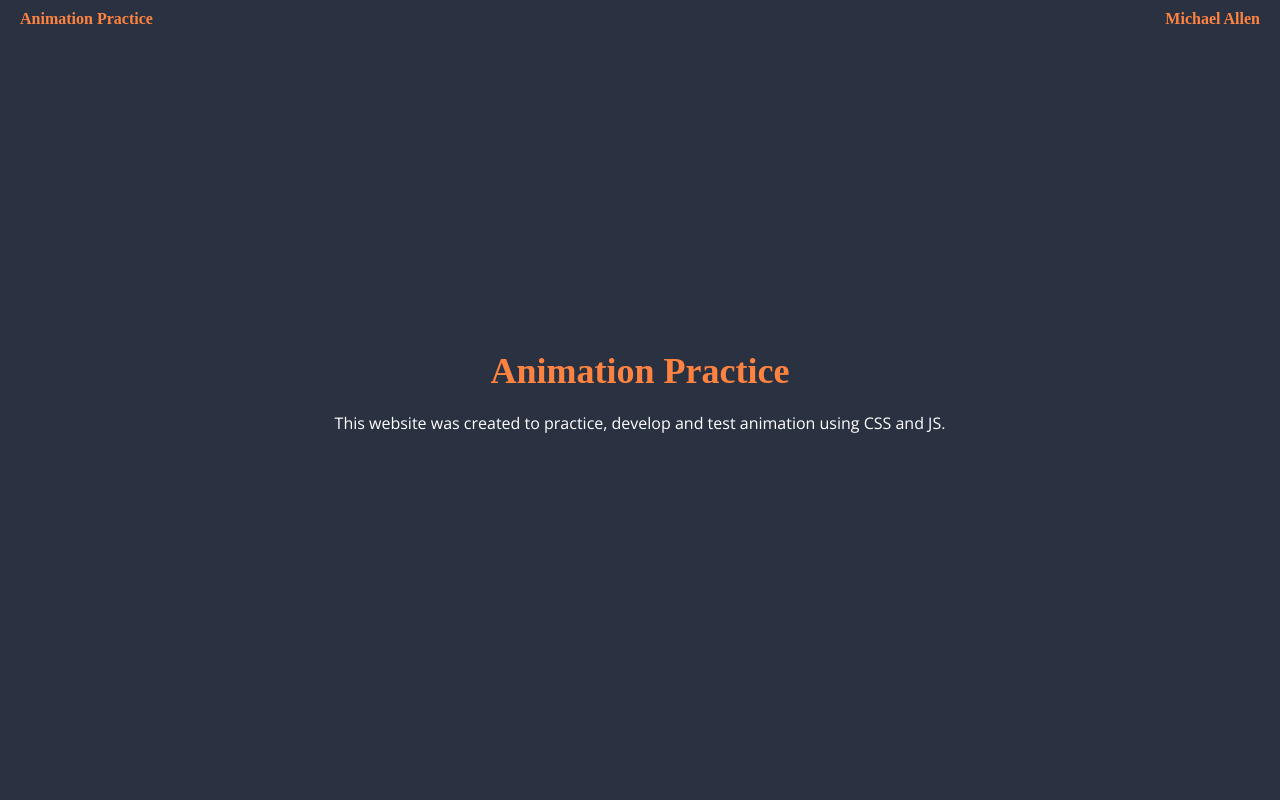
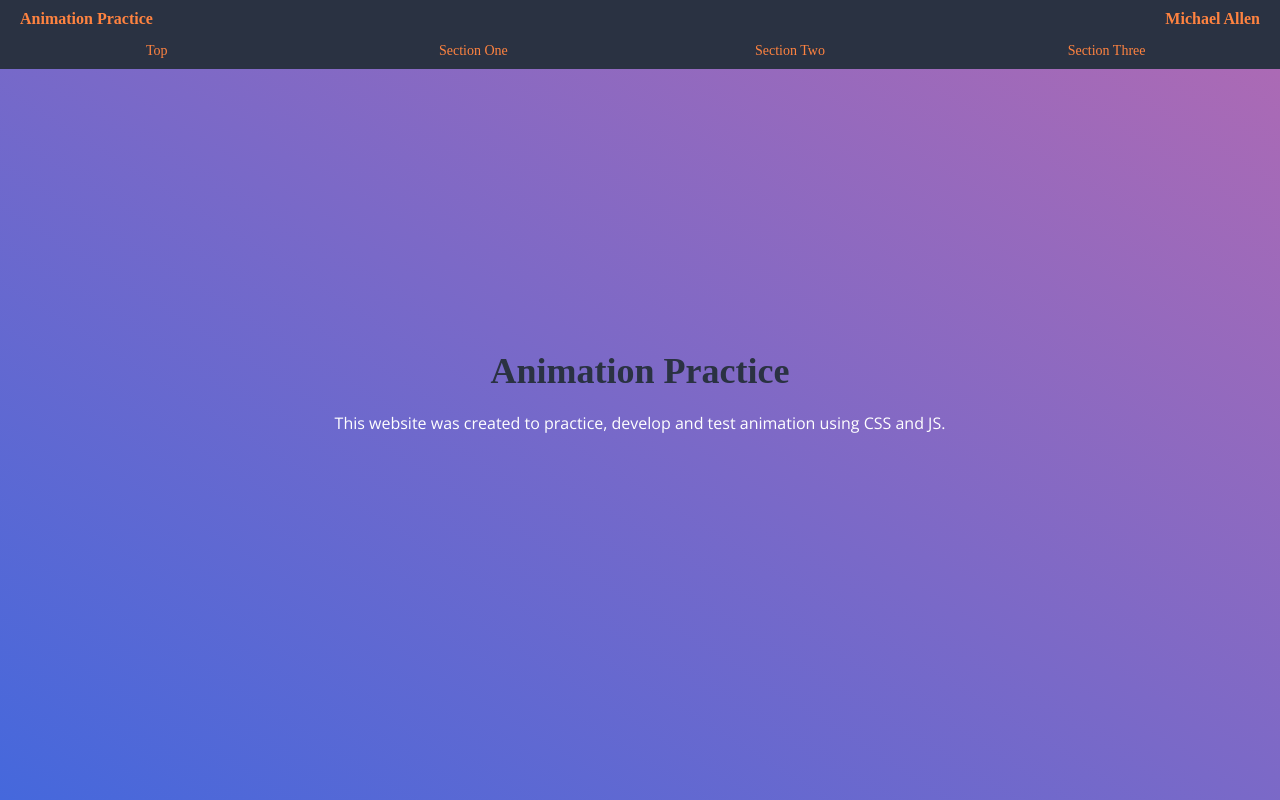
Before and after one commit to michael-allen99/animation_testing, a plain HTML site: page index.html in a window 1280 px wide. Shown: the top 800 px of the page. Drawn offline with nearby package versions, Linux system fonts and the light colour scheme; a web font is replaced by a local one.

Commit message:
Navigation added

```diff
--- a/css/styles.css
+++ b/css/styles.css
@@ -4,6 +4,7 @@
     padding:0;
     font-size: 12px;
 }
+
 
 /*animations CSS*/
 @keyframes onload_entranceleft { /*Fade in from left*/
@@ -26,6 +27,7 @@
         margin-left: 0;
     }
 }
+
 
 #margin {
     width: 80%;
@@ -50,17 +52,43 @@ body {
 
 .hero {
     height: 100vh;
+    background: #4568dc;
+    background: -webkit-linear-gradient(to right, #4568dc, #b06ab3);
+    background: linear-gradient(to right top, #4568dc, #b06ab3);
 }
-.buttons {
+.one {
     height: 100vh;
     background-color: white;
 }
-
+.two {
+    height: 100vh;
+    background-color: yellow;
+}
+.three {
+    height: 100vh;
+    background-color: white;
+}
 nav {
     width: 100%;
     position: fixed;
     background-color: #2a3242;
     padding-bottom: 10px;
+    z-index: 1;
+}
+ul {
+    clear: both;
+}
+li {
+    display: inline-block;
+    width: 24.5%;
+    text-align: center;
+    margin-top: 15px;
+}
+nav ul li a  {
+    font-family: 'ZCOOL XiaoWei', serif;
+    color: #ff8340;
+    text-decoration: none;
+    font-size: 14px;
 }
 
 h1 {
@@ -83,9 +111,8 @@ h3 {
    font-size: 36px;
    font-family: 'ZCOOL XiaoWei', serif;
    margin-bottom: 20px;
-   color: #ff8340;
-   animation-name: onload_entranceleft;
-   animation-duration: 1s;
+   color: #2a3242;
+   animation: onload_entranceleft ease-in-out 1s;
 
 }
 
@@ -94,6 +121,5 @@ h3 {
     font-size: 16px;
     font-family: 'Open Sans', sans-serif;
     color: #ffffff;
-    animation-name: onload_entranceright;
-    animation-duration: 1s;
+    animation: onload_entranceright ease-in-out 1s;
 }
--- a/index.html
+++ b/index.html
@@ -7,14 +7,21 @@
     <link rel="stylesheet" href="css/styles.css">
     <link href="https://fonts.googleapis.com/css?family=Open+Sans|ZCOOL+XiaoWei" rel="stylesheet">
     <title>Animation Testing</title>
+
 </head>
 <body>
     <nav>
         <h1>Animation Practice</h1>
         <h3>Michael Allen</h3>
+        <ul>
+            <li><a href="#home">Top</a></li>
+            <li><a href="#one">Section One</a></li>
+            <li><a href="#two">Section Two</a></li>
+            <li><a href="#three">Section Three</a></li>
+        </ul>
     </nav>
 
-    <section class="hero">
+    <section id="home" class="hero">
         <header>
             <h2>Animation Practice</h2>
             <p>This website was created to practice, develop and test animation using CSS and JS.</p>
@@ -23,7 +30,15 @@
     <!--End of hero screen-->
 
 
-    <section class="buttons">
+    <section id="one" class="one">
+
+    </section>
+
+    <section id="two" class="two">
+
+    </section>
+
+    <section id="three" class="three">
 
     </section>
 
```
